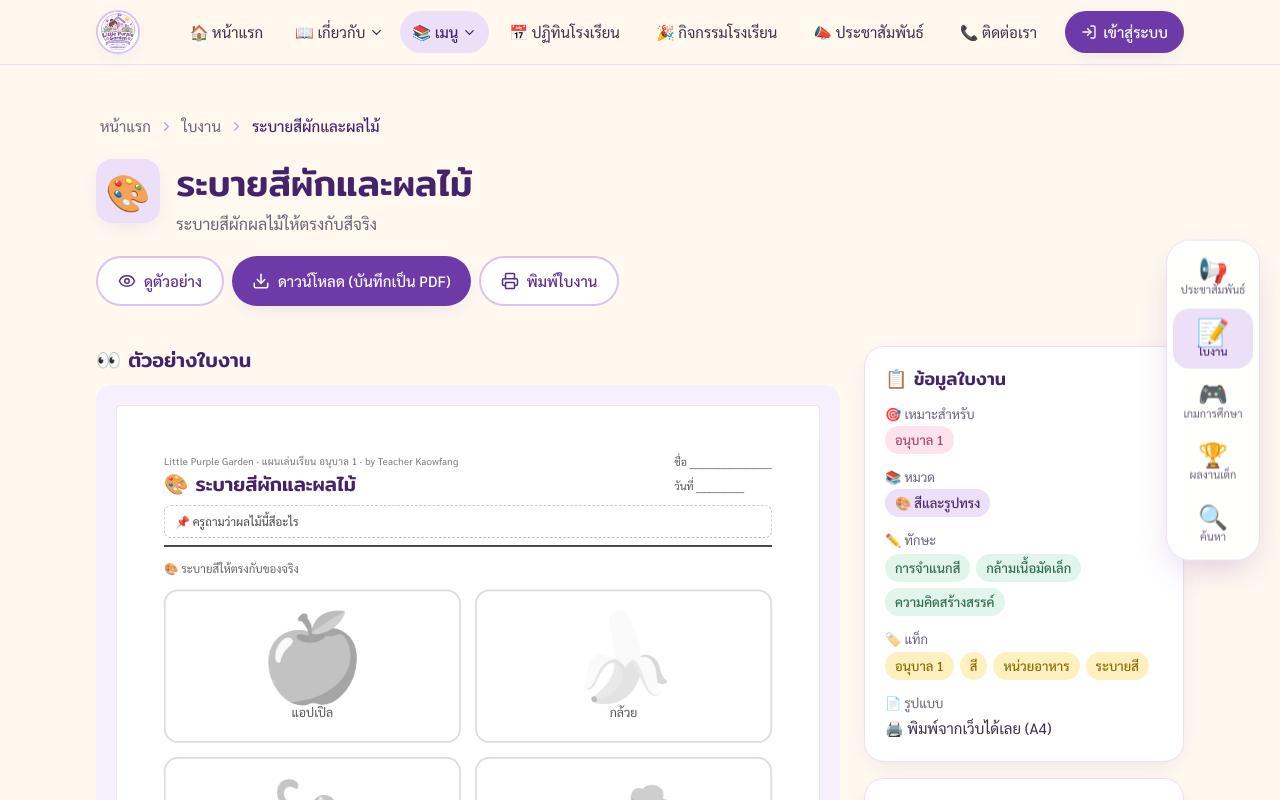
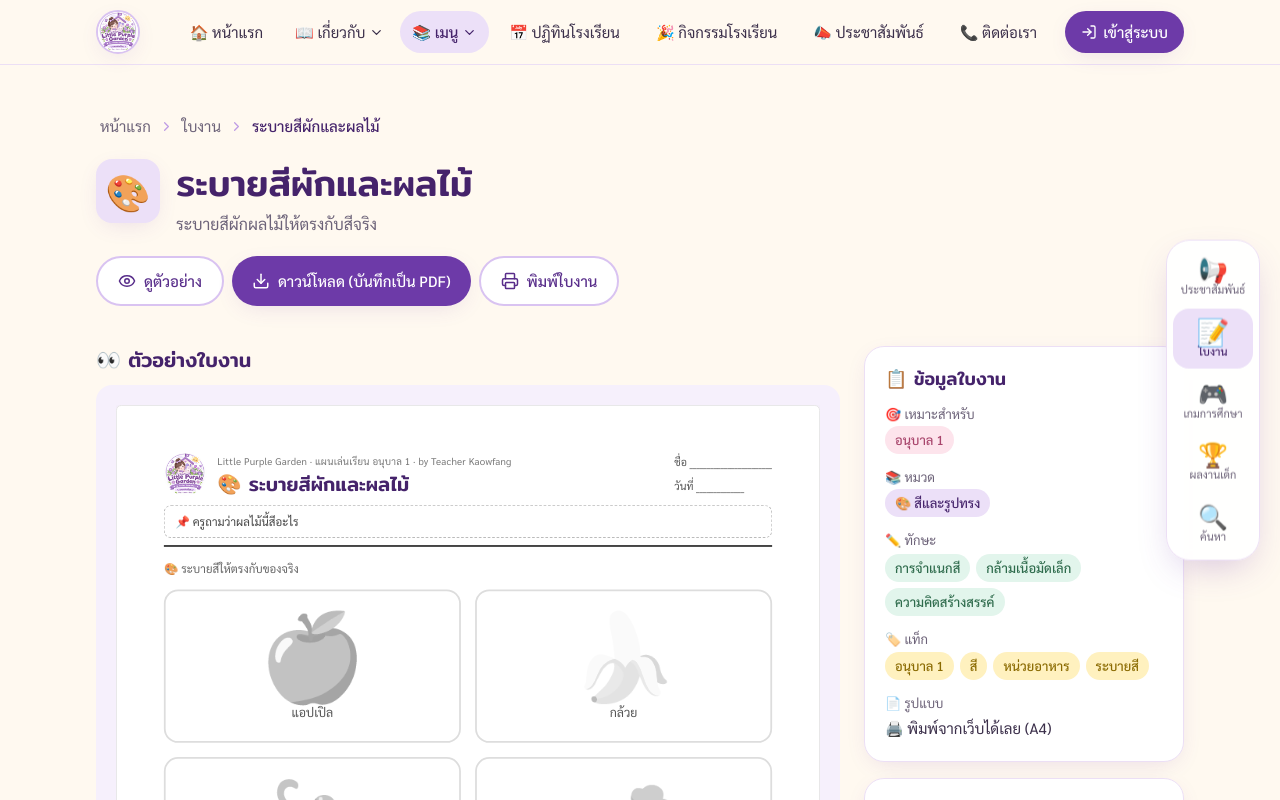
Before and after one commit to wachi9142-cpu/plan-play-learn-fang-front, a Next.js app: page /worksheets/color-fruits in a window 1280 px wide. Shown: the top 800 px of the page. Built offline with nearby package versions, Linux system fonts and the light colour scheme.

Commit message:
feat: replace teacher image with logo and update WorksheetSheet header with logo

```diff
--- a/src/app/page.tsx
+++ b/src/app/page.tsx
@@ -256,7 +256,7 @@ export default function HomePage() {
       {/* ---------- 👩‍🏫 Teacher Kaowfang ---------- */}
       <section className="container-page pb-12 sm:pb-16">
         <div className="card grid gap-5 bg-gradient-to-r from-purple-50 to-pink-soft p-6 sm:grid-cols-[auto_1fr_auto] sm:items-center sm:p-8">
-          <Image src="/teacher.jpg" alt="Teacher Kaowfang" width={128} height={128} className="mx-auto size-28 rounded-full border-4 border-white object-cover shadow-lift sm:size-32" />
+          <Image src="/logo.webp" alt="Teacher Kaowfang" width={128} height={128} className="mx-auto size-28 rounded-full border-4 border-white object-cover shadow-lift sm:size-32" />
           <div className="text-center sm:text-left">
             <p className="text-[13px] font-medium text-purple-500">👩‍🏫 ผู้จัดทำ</p>
             <h2 className="text-2xl sm:text-3xl">Teacher Kaowfang</h2>
--- a/src/components/worksheets/WorksheetSheet.tsx
+++ b/src/components/worksheets/WorksheetSheet.tsx
@@ -10,9 +10,13 @@ export function WorksheetSheet({ worksheet, compact = false }: { worksheet: Work
     <div className={`sheet mx-auto bg-white text-[#222] ${compact ? "sheet-compact" : ""}`}>
       <header className="sheet-header">
         <div className="flex items-start justify-between gap-4">
-          <div>
+          <div className="flex items-start gap-3">
+            {/* eslint-disable-next-line @next/next/no-img-element */}
+            <img src="/logo.webp" alt="" className="size-12 shrink-0 rounded-full object-cover" />
+            <div>
             <p className="text-[11px] tracking-wide text-[#777]">{SITE.brand} · {SITE.name} · {SITE.credit}</p>
             <h1 className="mt-0.5 font-display text-[22px] leading-tight text-[#222]">{worksheet.emoji} {worksheet.title}</h1>
+            </div>
           </div>
           <div className="shrink-0 text-[12px] text-[#555]">
             <p>ชื่อ ________________________</p>
```
Also changed, not shown: public/logo.webp, public/teacher.jpg (deleted).
